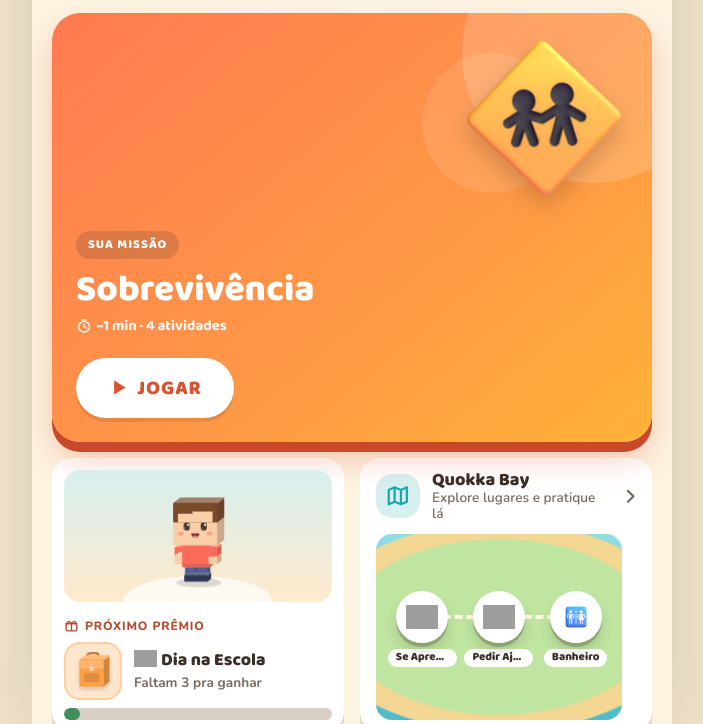
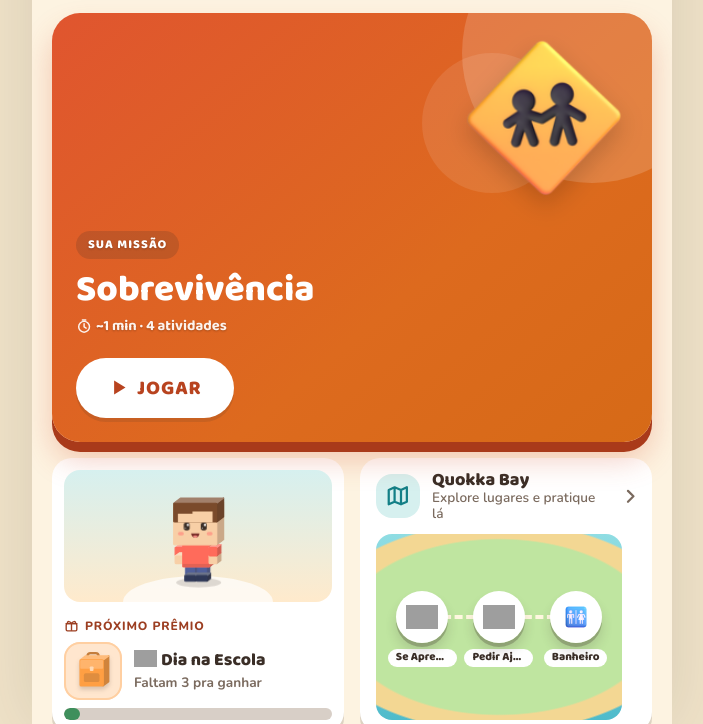
Before and after one commit to ThalesSCaramelli/FalaJoao, a plain HTML site: page index.html in a window 1280 px wide. Both pictures are taken after a click on the button "Vamos! →". Shown: the part 76-800 px from the top of the page, without its empty margins (288-991 px from the left). Drawn offline with Linux system fonts and the light colour scheme; grey boxes are pictures that could not be loaded.

Commit message:
Contraste AA no tema do João, voltar da categoria pro mapa e cache v46
Pendências do QA final do redesign:
- Coral #FF7A52 (2,6:1 com texto branco) → #E0552F (3,8:1, AA pra texto
  grande/negrito dos botões); teal #1CA7B0 (2,9:1) → #137F86 (4,8:1);
  gradiente da missão mais escuro e sombra sutil no texto pequeno.
- A grade de categorias mora dentro do mapa: voltar da categoria agora
  leva ao mapa, não à Home.
- sw.js: CACHE_NAME v46 (código novo do redesign + pré-carga de emoji e
  fotos chegam aos aparelhos).

Co-Authored-By: Claude Opus 5.5 <noreply@anthropic.com>
Claude-Session: https://claude.ai/code/session_01HNt7mqsAFMizMiGmctwh5y

```diff
--- a/index.html
+++ b/index.html
@@ -181,7 +181,8 @@
   <!-- TELA CATEGORIA: explorar palavras -->
   <section id="screen-category" class="screen">
     <header class="sub-header">
-      <button class="back-btn" data-back="home">⬅️</button>
+      <!-- a grade de categorias mora dentro do mapa (Quokka Bay): voltar leva pro mapa, não pra Home -->
+      <button class="back-btn" data-back="world">⬅️</button>
       <h2 id="category-title"></h2>
       <button id="btn-play-quiz" class="play-btn">🎮 Jogar</button>
     </header>
--- a/style.css
+++ b/style.css
@@ -2375,7 +2375,14 @@ body[data-mode="literacy"] .unlock-reveal h2 { text-transform: uppercase; letter
   --color-text-secondary: #7A6A5E;   /* era #8A7A6E (3.7:1 no creme) → 4.7:1, AA */
   --color-on-primary: #FFFFFF;
   --color-on-secondary: #FFFFFF;
-  --color-primary-shade: #C9472A;    /* "lábio" 3D de botão/ficha primária */
+  /* QA de contraste (AA): o coral #FF7A52 dava 2,6:1 com texto branco nos botões ("Jogar",
+     "Já sei!", "Jogar de novo"). #E0552F dá 3,8:1 — AA pra texto grande e em negrito, que é o
+     caso de todos os botões —, sem perder o calor. O teal #1CA7B0 ("Ouvir de novo") dava 2,9:1;
+     #137F86 dá 4,8:1. */
+  --color-primary: #E0552F;
+  --color-primary-dark: #B8431F;
+  --color-secondary: #137F86;
+  --color-primary-shade: #A93A1A;    /* "lábio" 3D de botão/ficha primária */
   --color-backdrop: #EFE2C8;         /* fora da coluna do app (tablet/desktop) */
   --color-theme-bar: #FDF3E1;        /* barra do sistema (meta theme-color) */
   --color-ink-on-pastel: #3A2E27;    /* texto sobre as cores pastel das categorias */
@@ -2393,12 +2400,14 @@ body[data-mode="literacy"] .unlock-reveal h2 { text-transform: uppercase; letter
   --shadow-shell: 0 0 60px rgba(58,46,42,0.12);
   --shadow-mission: 0 10px 0 var(--color-primary-shade), 0 18px 30px rgba(217,82,47,0.28);
   /* missão (hero) */
-  --mission-bg: linear-gradient(140deg, #FF7A52 0%, #FF9A45 62%, #FFB238 100%);
+  /* mesmo motivo: o gradiente antigo (#FF7A52 → #FFB238) deixava o texto branco abaixo de 2,6:1;
+     este fica ≥ 3,4:1 em toda a área do texto (título grande) */
+  --mission-bg: linear-gradient(140deg, #E0552F 0%, #DD6A1E 62%, #D66A17 100%);
   --mission-fg: #FFFFFF;
   --mission-glow: rgba(255,255,255,0.16);
   --mission-chip: rgba(58,46,39,0.18);
   --mission-cta-bg: #FFFFFF;
-  --mission-cta-fg: #D9522F;
+  --mission-cta-fg: #B8431F;
   /* Word Games (André) — base pra não ficar sem valor */
   --games-bg: linear-gradient(135deg, #1CA7B0, #3F8F5C);
   --games-fg: #FFFFFF;
@@ -2615,3 +2624,8 @@ body[data-mode="adult"] .dict-search:focus { box-shadow: 0 0 0 3px var(--cap-hel
 @media (min-width: 600px) {
   .grid { grid-template-columns: repeat(3, 1fr); }
 }
+
+/* QA de contraste: texto pequeno branco no cartão da missão do João (duração, rótulo) — uma sombra
+   sutil garante leitura sobre o gradiente quente sem mudar a cor. */
+body[data-mode="oral"] .mission-card .meta,
+body[data-mode="oral"] .mission-card .eyebrow { text-shadow: 0 1px 2px rgba(58, 30, 15, 0.35); }
--- a/sw.js
+++ b/sw.js
@@ -4,7 +4,7 @@
 // - MEDIA_CACHE: áudios e imagens. ESTÁVEL entre versões — uma atualização só baixa o que falta,
 //   em vez de baixar de novo os ~600 áudios (~9 MB) a cada versão. Só mude o nome dele se um
 //   áudio/imagem EXISTENTE for regravado com o mesmo nome e precisar ser trocado nos aparelhos.
-const CACHE_NAME = "meu-ingles-v45";
+const CACHE_NAME = "meu-ingles-v46";
 const MEDIA_CACHE = "meu-ingles-media-v1";
 const APP_SHELL = [
   "./",
```
Also changed, not shown: 1 other file.
